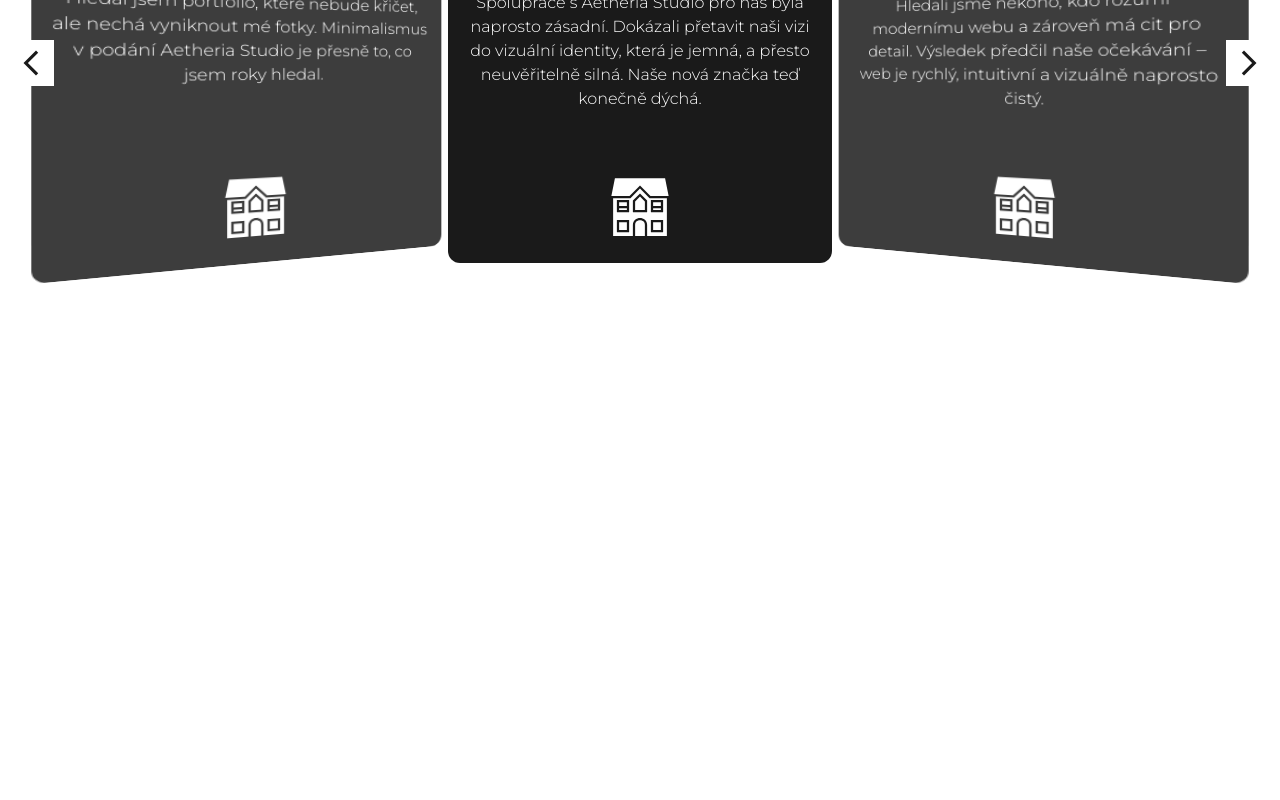
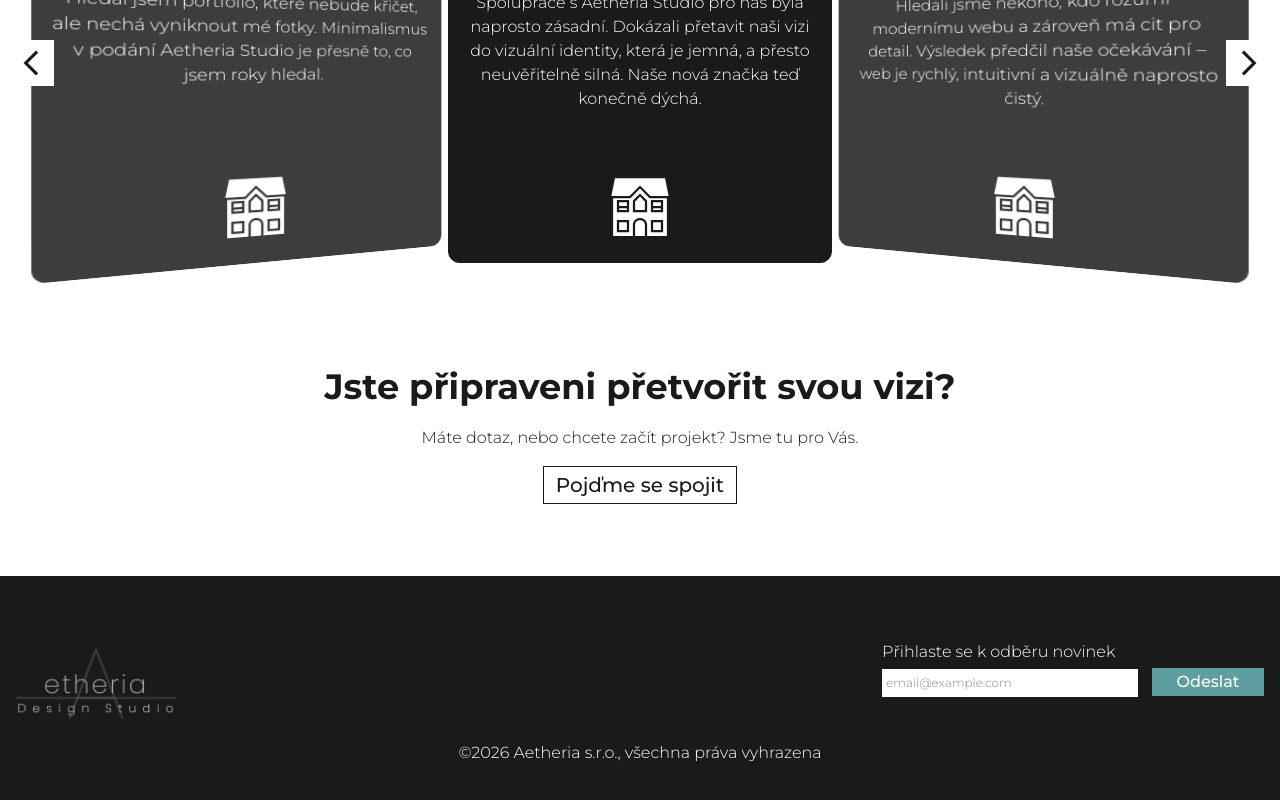
Before and after one commit to webcodes14/aetheria-studio, a React (Vite) app: page / in a window 1280 px wide. Shown: the part 2121-2921 px from the top of the page. Before the commit the page ends 2442 px from the top, so only its background shows below. Built offline with nearby package versions, Linux system fonts and the light colour scheme.

Commit message:
Add footer section

```diff
--- a/package.json
+++ b/package.json
@@ -16,6 +16,7 @@
     "@vitejs/plugin-rsc": "^0.5.6",
     "motion": "^12.23.24",
     "react-dom": "^19.2.1",
+    "react-hook-form": "^7.71.2",
     "react-icons": "^5.5.0",
     "react-router": "^7.9.5",
     "react-router-dom": "^7.9.5"
--- a/src/layout/FooterNavigation.jsx
+++ b/src/layout/FooterNavigation.jsx
@@ -1,9 +1,103 @@
+import { siteConfig } from "../data/siteConfig";
+import { useApp } from "../context/AppContext";
+import { Link } from "react-router";
+import { useForm } from "react-hook-form";
+import { motion, AnimatePresence } from "motion/react";
+
+import LogoWhite from "../assets/Logo-scroll.png";
+
+const footerTexts = {
+    cs: {
+        newsletter_text: "Přihlaste se k odběru novinek",
+        newsletter_btn: "Odeslat",
+        newsletter_submitting: "Odesílám...",
+        newsletter_required: "E-mail je povinný",
+        newsletter_error: "Neplatná e-mailová adresa",
+        copyright: "©2026 Aetheria s.r.o., všechna práva vyhrazena"
+    },
+    en: {
+        newsletter_text: "Subscribe to our newsletter",
+        newsletter_btn: "Submit",
+        newsletter_submitting: "Sending...",
+        newsletter_required: "Email is required",
+        newsletter_error: "Invalid email address",
+        copyright: "©2026 Aetheria s.r.o., All rights reserved"
+    },
+    ko: {
+        newsletter_text: "뉴스레터 구독하기",
+        newsletter_btn: "보내기",
+        newsletter_submitting: "보내는 중...",
+        newsletter_required: "이메일 주소를 입력해주세요",
+        newsletter_error: "유효하지 않은 이메일 주소입니다",
+        copyright: "©2026 Aetheria s.r.o., 모든 권리 보유"
+    }
+}
+
+const FooterNavigation = () => {
+    const { lang } = useApp();
+    const { register, handleSubmit, reset, formState: { errors, isSubmitting } } = useForm();
 
 
-const FooterNavigation = () => {
+    const handleSubmitNewsletter = async (data) => {
+        console.log("Odesílám...", data);
 
-    return <footer>
+        await new Promise(resolve => setTimeout(resolve, 1000))
 
+        console.log("Odesláno");
+        reset();
+    }
+
+    const t = footerTexts[lang];
+
+    return <footer className="bg-[#1a1a1a] p-4 mt-8">
+        <div className="md:max-w-screen-2xl md:mx-auto py-12">
+            <div className="flex flex-col items-center justify-center gap-4 md:flex-row md:justify-between md:items-start">
+                <div className="flex justify-center order-1 md:order-0">
+                    <Link to="/">
+                        <img className="max-w-full w-40" src={LogoWhite} alt={siteConfig[lang].title} />
+                    </Link>
+                </div>
+                <form onSubmit={handleSubmit(handleSubmitNewsletter)}>
+                    <label htmlFor="email" className="text-white block">
+                        {t.newsletter_text}
+                    </label>
+                    <input
+                        className="bg-white max-w-full w-64 my-1 mr-3.5 ml-0 px-1 py-1.5 text-xs"
+                        {...register("email", {
+                            required: t.newsletter_required,
+                            maxLength: 50,
+                            pattern: {
+                                value: /^[A-Z0-9._+-]+@[A-Z0-9.-]+\.[A-Z]{2,}$/i,
+                                message: t.newsletter_error
+                            }
+                        })}
+                        type="email"
+                        placeholder="email@example.com"
+                    />
+                    <input
+                        className={`bg-[#5f9ea0] my-1 text-white font-medium px-2 py-0.5 w-28 ${isSubmitting ? '' : 'cursor-pointer'}`}
+                        disabled={isSubmitting}
+                        type="submit"
+                        value={isSubmitting ? t.newsletter_submitting : t.newsletter_btn}
+                    />
+                    <AnimatePresence>
+                        {errors.email && (
+                            <motion.p
+                                className="text-red-500"
+                                initial={{ y: -5, opacity: 0 }}
+                                animate={{ y: 0, opacity: 1 }}
+                                exit={{ y: -5, opacity: 0 }}
+                            >
+                                {errors.email.type === "required"
+                                ? t.newsletter_required
+                                : t.newsletter_error}
+                            </motion.p>
+                        )}
+                    </AnimatePresence>
+                </form>
+            </div>
+            <p className="text-white text-center mt-4">{t.copyright}</p>
+        </div>
     </footer>
 }
 
--- a/src/pages/Home.jsx
+++ b/src/pages/Home.jsx
@@ -23,6 +23,16 @@ const langBtns = {
         cs: "Pojďme se spojit",
         en: "Let's get in touch",
         ko: "문의하기"
+    },
+    contact_title: {
+        cs: "Jste připraveni přetvořit svou vizi?",
+        en: "Ready to reshape your vision?",
+        ko: "당신의 비전을 실현할 준비가 되셨나요?"
+    },
+    contact_text: {
+        cs: "Máte dotaz, nebo chcete začít projekt? Jsme tu pro Vás.",
+        en: "Have a question or want to start a project? We are here for you.",
+        ko: "궁금한 점이 있거나 프로젝트를 시작하고 싶으신가요? 저희가 도와드리겠습니다."
     }
 }
 
@@ -89,8 +99,8 @@ const HomePage = () => {
                 >
                     <strong>{siteConfig[lang].approach.title}</strong>
                 </h2>
-                <div className="flex flex-col gap-40 lg:flex-row lg:gap-4">
-                    {siteConfig[lang].approach.items.map((item, _, array) => {
+                <div className="flex flex-col flex-wrap gap-40 lg:flex-row lg:gap-4">
+                    {siteConfig[lang].approach.items.map((item, i, array) => {
                         return (
                             <div
                                 key={item.id}
@@ -106,7 +116,7 @@ const HomePage = () => {
                                 >
                                     {item.number}
                                 </span>
-                                {_ !== array.length - 1 && (
+                                {i !== array.length - 1 && (
                                     <div className="relative transform rotate-90 lg:hidden 2xl:block 2xl:rotate-0">
                                         <img className="absolute bottom-0 top-0 -right-4 2xl:right-[-50%] 2xl:-top-24" src={ArrowDown} alt="Arrow" />
                                     </div>
@@ -119,7 +129,7 @@ const HomePage = () => {
             <motion.section
                 initial={{ y: 200, opacity: 0 }}
                 whileInView={{ y: 0, opacity: 1 }}
-                viewport={{ amount: 0.3 }}
+                viewport={{ amount: 0.2 }}
             >
                 <h2
                     className="text-center mb-12"
@@ -128,6 +138,19 @@ const HomePage = () => {
                 </h2>
                 <CarouselClients />
             </motion.section>
+            <motion.section className="my-8"
+                initial={{ opacity: 0 }}
+                whileInView={{ opacity: 1 }}
+                viewport={{ amount: 0.2 }}
+            >
+                <h2
+                    className="text-center mt-12 my-3"
+                >
+                    <strong>{langBtns.contact_title[lang]}</strong>
+                </h2>
+                <p className="text-center">{langBtns.contact_text[lang]}</p>
+                <ButtonLink className="my-4 justify-center text-xl" to="contact">{langBtns.contact[lang]}</ButtonLink>
+            </motion.section>
         </>
     )
 }
```
Also changed, not shown: 1 other file (tests, documents, lock files or other folders).
